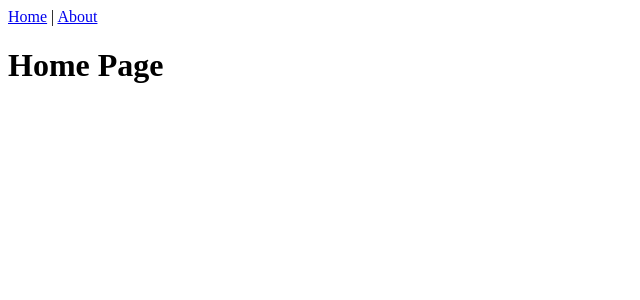
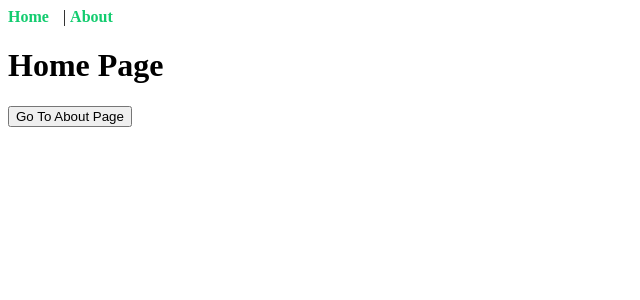
Before and after one commit to shanakasp/vue-udemy-course, a Vue app: page / in a window 1280 px wide. Shown: the top 300 px of the page, without its empty margins (0-640 px from the left). Built offline with nearby package versions, Linux system fonts and the light colour scheme.

Commit message:
modified App.vue and HomePage.vue

```diff
--- a/src/App.vue
+++ b/src/App.vue
@@ -2,9 +2,10 @@
 <template>
   <div id="app">
     <nav>
-      <!-- Navigation Links -->
-      <router-link to="/">Home</router-link> |
-      <router-link to="/about">About</router-link>
+      <!-- Navigation Links with custom classes -->
+
+      <router-link to="/" class="nav-link">Home</router-link> |
+      <router-link to="/about" class="nav-link">About</router-link>
     </nav>
 
     <!-- Route View -->
@@ -19,12 +20,19 @@ export default {
 </script>
 
 <style>
-/* Optional: Add some basic styling for the navigation */
+/* Styling for the navigation and router links */
 nav {
   margin-bottom: 20px;
 }
-router-link {
+
+.nav-link {
   margin-right: 10px;
   text-decoration: none;
+  color: rgb(19, 204, 111);
+  font-weight: bold;
+}
+
+.nav-link:hover {
+  color: rgb(255, 102, 102); /* Change color on hover */
 }
 </style>
--- a/src/views/HomePage.vue
+++ b/src/views/HomePage.vue
@@ -3,10 +3,18 @@
   <div>
     <h1>Home Page</h1>
   </div>
+
+  <button @click="goToAbout">Go To About Page</button>
 </template>
 
 <script>
 export default {
   name: "HomePage",
+
+  methods: {
+    goToAbout() {
+      this.$router.push("/about");
+    },
+  },
 };
 </script>
```
